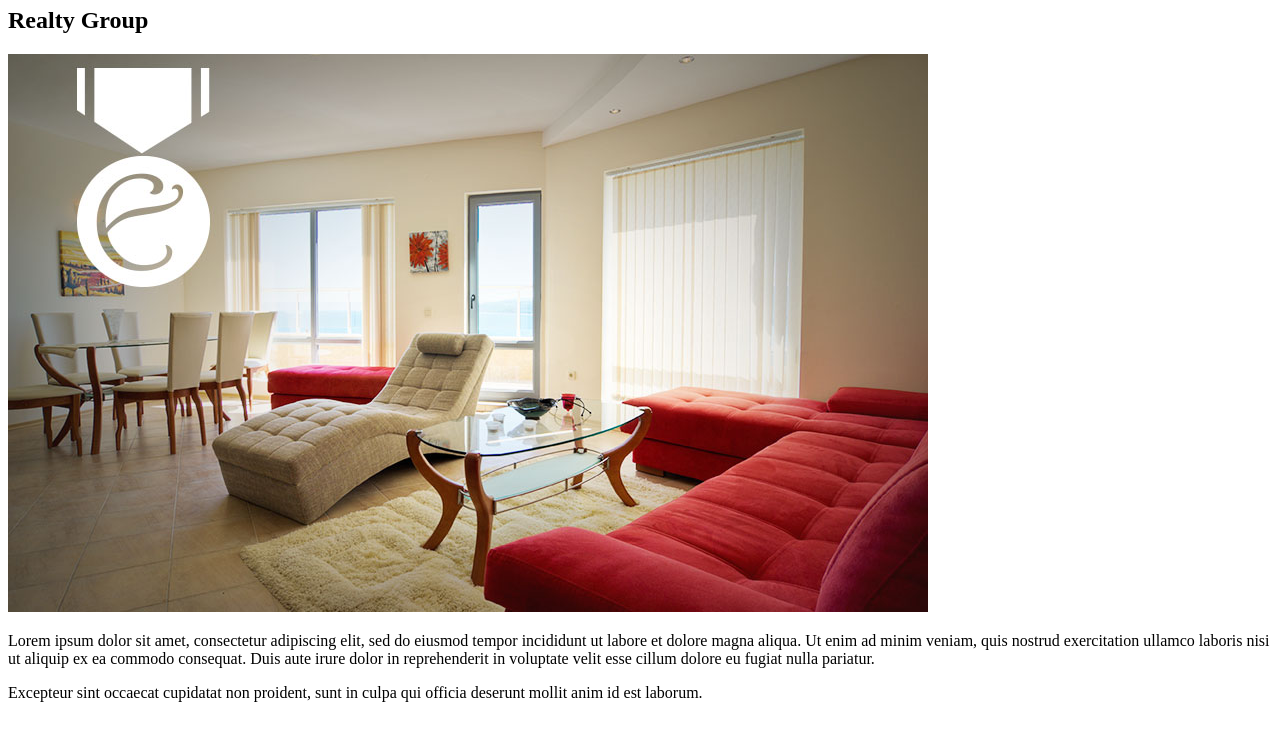
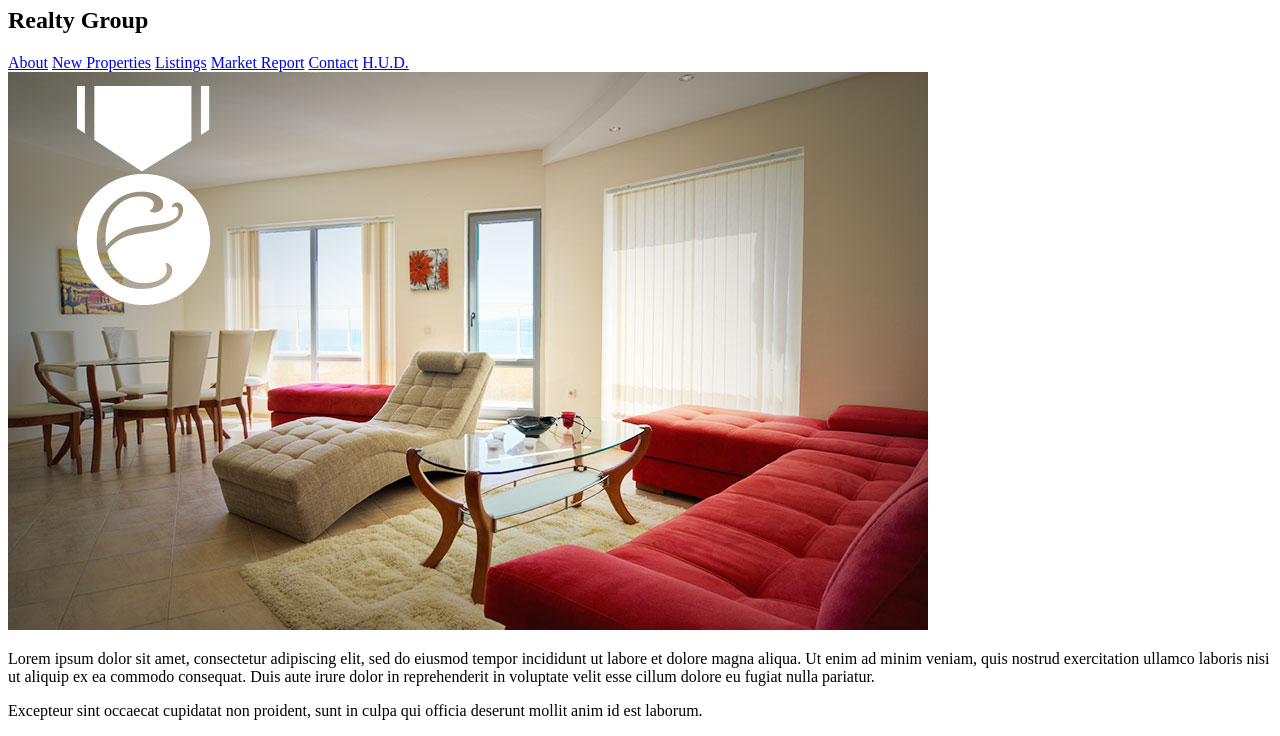
Before and after one commit to someotherkyle/exceptional-realty, a plain HTML site: page index.html in a window 1280 px wide. Shown: the part 73-809 px from the top of the page. Drawn offline with Linux system fonts and the light colour scheme.

Commit message:
added navigation links to index

```diff
--- a/index.html
+++ b/index.html
@@ -12,6 +12,12 @@
   <body>
     <h1>Exceptional</h1>
     <h2>Realty Group</h2>
+    <a href="index.html">About</a>
+    <a href="new-properties.html">New Properties</a>
+    <a href="real-estate-listings.html">Listings</a>
+    <a href="market-report.html">Market Report</a>
+    <a href="contact.html">Contact</a>
+    <a href="http://hud.gov" target='_blank'>H.U.D.</a>
     <img src="images/intro-pic.jpg" alt="a beautiful living room" title="Welcome to Exceptional Realty">
     <p>
         Lorem ipsum dolor sit amet, consectetur adipiscing elit, sed do eiusmod tempor incididunt ut labore et dolore magna aliqua. Ut enim ad minim veniam, quis nostrud exercitation ullamco laboris nisi ut aliquip ex ea commodo consequat. Duis aute irure dolor in reprehenderit in voluptate velit esse cillum dolore eu fugiat nulla pariatur.
```
